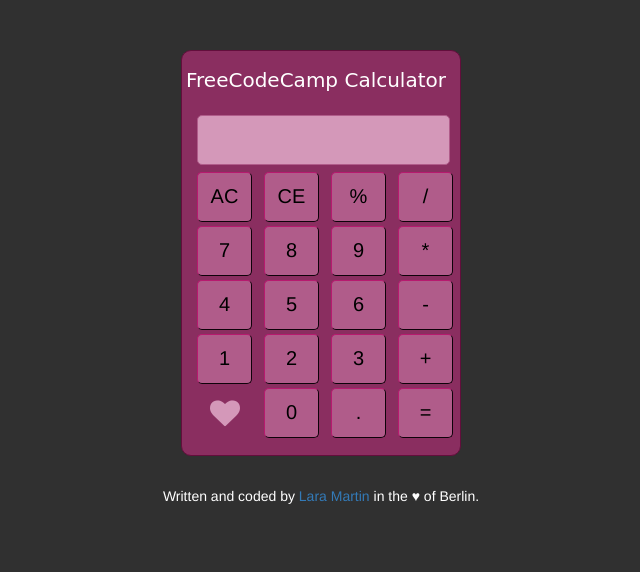
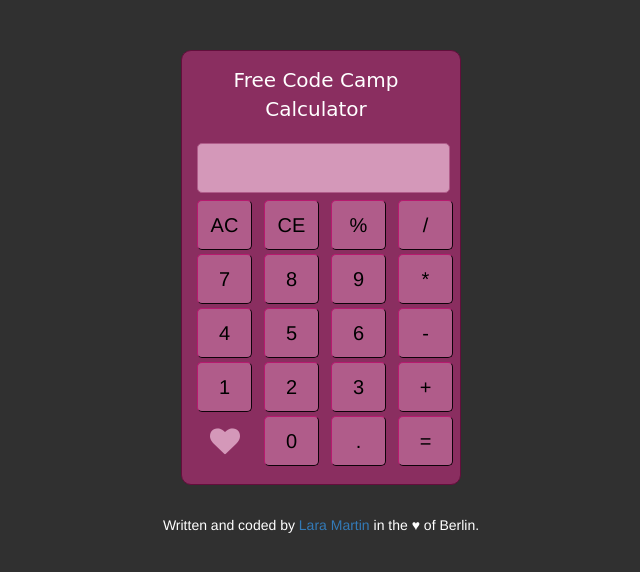
Before and after one commit to laramartin/js_fcc_calculator, a plain HTML site: page index.html in a window 1280 px wide. Shown: the whole page, without its empty margins (319-959 px from the left). Drawn offline with nearby package versions, Linux system fonts and the light colour scheme; a web font is replaced by a local one.

Commit message:
changed name fcc

```diff
--- a/index.html
+++ b/index.html
@@ -15,7 +15,7 @@
 <body>
   <div class="container" id="calculator">
         <div class="row">
-          <p id="calcTitle">FreeCodeCamp Calculator</p>
+          <p id="calcTitle">Free Code Camp Calculator</p>
         </div>
         <div class="row displayResult" id="result"></div>
         <div class="row" >
```
